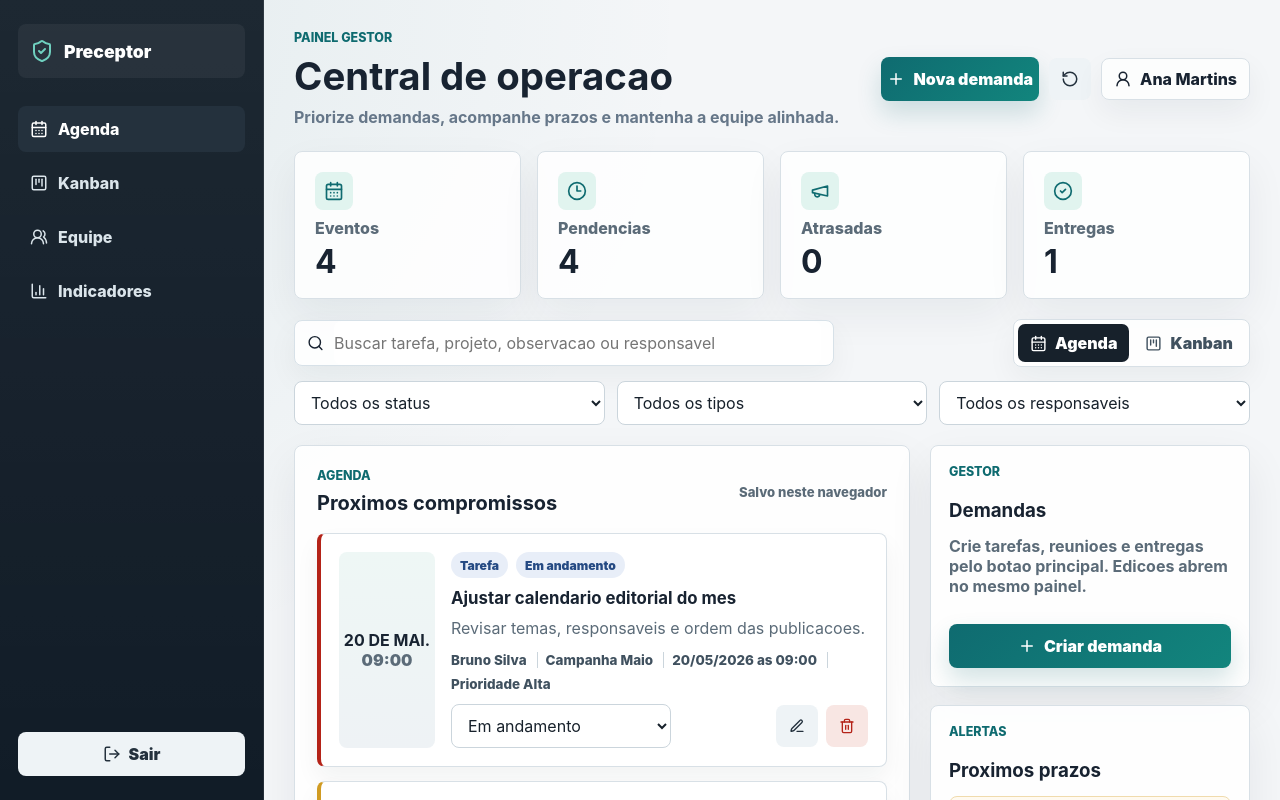
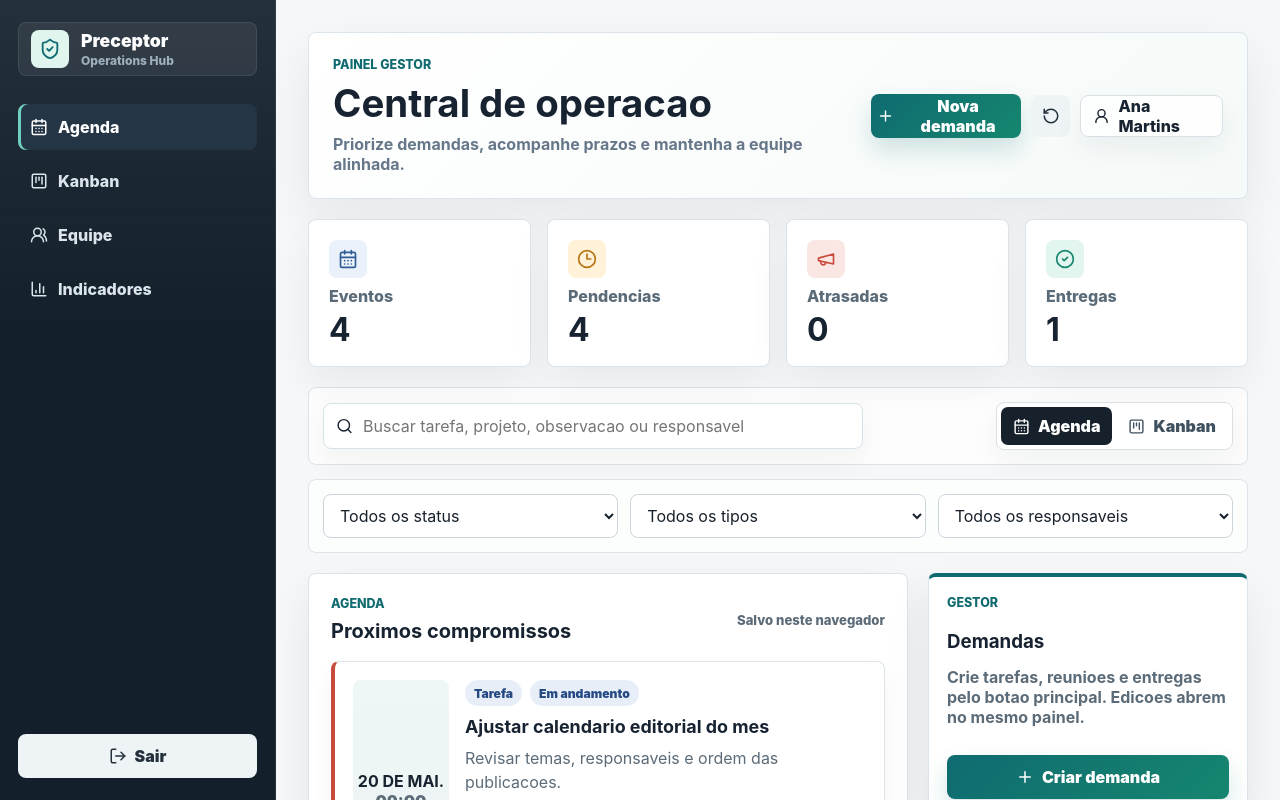
Before and after one commit to gabrielphillipy/Gereciamento-de-Tarefas-Preceptor, a React (Vite) app: page / in a window 1280 px wide. Both pictures are taken after a click on the button "Entrar". Shown: the top 800 px of the page. Built offline with nearby package versions, Linux system fonts and the light colour scheme.

Commit message:
Aprimora direcao visual da plataforma

```diff
--- a/src/main.tsx
+++ b/src/main.tsx
@@ -18,6 +18,7 @@ import {
   Trash2,
   UserRound,
   UsersRound,
+  X,
 } from "lucide-react";
 import "./styles.css";
 
@@ -257,6 +258,9 @@ function Login({ onLogin }: { onLogin: (user: User) => void }) {
         </div>
         <p className="eyebrow">Preceptor Tasks</p>
         <h1>Gestao de tarefas, agenda e entregas da equipe</h1>
+        <p className="login-copy">
+          Uma central para organizar demandas, compromissos e entregas sem perder o controle dos prazos.
+        </p>
         <form className="login-form" onSubmit={submit}>
           <label>
             Usuario
@@ -304,6 +308,11 @@ function Login({ onLogin }: { onLogin: (user: User) => void }) {
             <strong>Operacao</strong>
             <p>Criar, editar, excluir e filtrar demandas sem backend por enquanto.</p>
           </div>
+        </div>
+        <div className="preview-metrics">
+          <span>4 status de fluxo</span>
+          <span>3 areas de equipe</span>
+          <span>100% local</span>
         </div>
       </section>
     </main>
@@ -480,8 +489,13 @@ function Dashboard({
     <main className="app-shell">
       <aside className="sidebar">
         <div className="side-brand">
-          <ShieldCheck />
-          <span>Preceptor</span>
+          <div className="brand-icon">
+            <ShieldCheck size={22} />
+          </div>
+          <div>
+            <span>Preceptor</span>
+            <small>Operations Hub</small>
+          </div>
         </div>
         <nav>
           <button className={activeNav === "agenda" ? "active" : ""} onClick={() => navigate("agenda")}>
@@ -716,7 +730,7 @@ function Dashboard({
                   <h3>{editingId ? "Editar demanda" : "Planejar atividade"}</h3>
                 </div>
                 <button className="ghost-button icon-button" type="button" onClick={resetForm} title="Fechar">
-                  x
+                  <X size={18} />
                 </button>
               </div>
               <label>
--- a/src/styles.css
+++ b/src/styles.css
@@ -1,6 +1,16 @@
 :root {
+  --ink: #17212b;
+  --muted: #657487;
+  --line: #dbe4ea;
+  --panel: #ffffff;
+  --panel-soft: #f8fafb;
+  --teal: #0f6b70;
+  --green: #16866f;
+  --amber: #b87514;
+  --coral: #c64b3c;
+  --blue: #315d96;
   color: #182331;
-  background: #f4f6f8;
+  background: #f5f7f8;
   font-family:
     Inter, ui-sans-serif, system-ui, -apple-system, BlinkMacSystemFont, "Segoe UI",
     sans-serif;
@@ -17,9 +27,7 @@ body {
   margin: 0;
   min-width: 320px;
   min-height: 100vh;
-  background:
-    radial-gradient(circle at top left, rgba(15, 107, 112, 0.08), transparent 34%),
-    #f4f6f8;
+  background: #f5f7f8;
 }
 
 button,
@@ -36,35 +44,35 @@ button {
 .login-shell {
   min-height: 100vh;
   display: grid;
-  grid-template-columns: minmax(320px, 440px) 1fr;
-  background:
-    linear-gradient(120deg, rgba(16, 96, 110, 0.16), transparent 42%),
-    #eef2f5;
+  grid-template-columns: minmax(340px, 480px) 1fr;
+  background: linear-gradient(120deg, #f7f9fa 0%, #eef4f3 100%);
 }
 
 .login-panel {
   display: flex;
   flex-direction: column;
   justify-content: center;
-  padding: 48px;
-  background: #ffffff;
-  border-right: 1px solid #d8e0e6;
+  padding: 56px;
+  background: rgba(255, 255, 255, 0.92);
+  border-right: 1px solid var(--line);
+  box-shadow: 18px 0 60px rgba(23, 33, 43, 0.06);
 }
 
 .brand-mark {
-  width: 56px;
-  height: 56px;
+  width: 62px;
+  height: 62px;
   display: grid;
   place-items: center;
   border-radius: 8px;
-  background: #0f6b70;
+  background: linear-gradient(145deg, #0f6b70, #17384a);
   color: #ffffff;
   margin-bottom: 28px;
+  box-shadow: 0 18px 38px rgba(15, 107, 112, 0.26);
 }
 
 .eyebrow {
   margin: 0 0 8px;
-  color: #0f6b70;
+  color: var(--teal);
   font-size: 0.78rem;
   font-weight: 800;
   letter-spacing: 0;
@@ -83,7 +91,15 @@ h1 {
   font-size: clamp(2rem, 4vw, 3.5rem);
   line-height: 1;
   letter-spacing: 0;
-  margin-bottom: 32px;
+  margin-bottom: 16px;
+}
+
+.login-copy {
+  color: var(--muted);
+  font-size: 1rem;
+  font-weight: 700;
+  line-height: 1.55;
+  margin-bottom: 30px;
 }
 
 .login-form,
@@ -113,6 +129,12 @@ textarea {
   outline: none;
 }
 
+input:hover,
+select:hover,
+textarea:hover {
+  border-color: #aebfc9;
+}
+
 textarea {
   min-height: 92px;
   resize: vertical;
@@ -138,7 +160,7 @@ textarea:focus {
 }
 
 .primary-button {
-  background: linear-gradient(135deg, #0f6b70, #12857d);
+  background: linear-gradient(135deg, #0f6b70, #16866f);
   color: #ffffff;
   box-shadow: 0 12px 24px rgba(15, 107, 112, 0.18);
 }
@@ -180,6 +202,9 @@ textarea:focus {
   flex-direction: column;
   justify-content: center;
   padding: 6vw;
+  background:
+    linear-gradient(135deg, rgba(15, 107, 112, 0.12), rgba(198, 75, 60, 0.06)),
+    #eef4f3;
 }
 
 .preview-topline {
@@ -188,24 +213,28 @@ textarea:focus {
   align-items: center;
   width: fit-content;
   margin-bottom: 24px;
-  color: #0f6b70;
+  min-height: 36px;
+  padding: 0 12px;
+  border-radius: 999px;
+  background: rgba(255, 255, 255, 0.72);
+  color: var(--teal);
   font-weight: 900;
 }
 
 .preview-board {
   max-width: 760px;
   display: grid;
-  grid-template-columns: repeat(3, minmax(160px, 1fr));
+  grid-template-columns: repeat(3, minmax(180px, 1fr));
   gap: 16px;
 }
 
 .preview-board > div {
-  min-height: 180px;
-  padding: 22px;
+  min-height: 200px;
+  padding: 24px;
   border-radius: 8px;
-  background: #ffffff;
-  border: 1px solid #d8e0e6;
-  box-shadow: 0 18px 48px rgba(23, 33, 43, 0.08);
+  background: rgba(255, 255, 255, 0.84);
+  border: 1px solid rgba(255, 255, 255, 0.8);
+  box-shadow: 0 24px 54px rgba(23, 33, 43, 0.12);
 }
 
 .preview-board strong {
@@ -215,14 +244,32 @@ textarea:focus {
 }
 
 .preview-board p {
-  color: #5b6b78;
+  color: var(--muted);
   line-height: 1.55;
+}
+
+.preview-metrics {
+  max-width: 760px;
+  display: grid;
+  grid-template-columns: repeat(3, 1fr);
+  gap: 12px;
+  margin-top: 16px;
+}
+
+.preview-metrics span {
+  min-height: 48px;
+  display: grid;
+  place-items: center;
+  border-radius: 8px;
+  background: rgba(255, 255, 255, 0.76);
+  color: #344353;
+  font-weight: 900;
 }
 
 .app-shell {
   min-height: 100vh;
   display: grid;
-  grid-template-columns: 264px 1fr;
+  grid-template-columns: 276px 1fr;
   background: transparent;
 }
 
@@ -232,10 +279,10 @@ textarea:focus {
   height: 100vh;
   display: flex;
   flex-direction: column;
-  padding: 24px 18px;
+  padding: 22px 18px;
   background:
-    linear-gradient(180deg, rgba(255, 255, 255, 0.05), transparent),
-    #111c27;
+    linear-gradient(180deg, rgba(255, 255, 255, 0.07), transparent 42%),
+    #13202c;
   color: #ffffff;
   border-right: 1px solid rgba(255, 255, 255, 0.08);
 }
@@ -243,18 +290,33 @@ textarea:focus {
 .side-brand {
   display: flex;
   align-items: center;
-  gap: 10px;
+  gap: 12px;
   font-weight: 950;
   font-size: 1.1rem;
   min-height: 54px;
   padding: 0 12px;
   margin-bottom: 28px;
   border-radius: 8px;
-  background: rgba(255, 255, 255, 0.05);
+  background: rgba(255, 255, 255, 0.07);
+  border: 1px solid rgba(255, 255, 255, 0.08);
 }
 
-.side-brand svg {
-  color: #6fd0bf;
+.brand-icon {
+  width: 38px;
+  height: 38px;
+  display: grid;
+  place-items: center;
+  border-radius: 8px;
+  background: #dff5ee;
+  color: var(--teal);
+}
+
+.side-brand small {
+  display: block;
+  margin-top: 2px;
+  color: #9fb0bf;
+  font-size: 0.75rem;
+  font-weight: 800;
 }
 
 nav {
@@ -279,8 +341,12 @@ nav button {
 
 nav button.active,
 nav button:hover {
-  background: #24313d;
+  background: #243546;
   color: #ffffff;
+}
+
+nav button.active {
+  box-shadow: inset 3px 0 0 #6fd0bf;
 }
 
 .sidebar .ghost-button {
@@ -288,7 +354,7 @@ nav button:hover {
 }
 
 .workspace {
-  padding: 30px;
+  padding: 32px;
 }
 
 .topbar,
@@ -306,12 +372,19 @@ nav button:hover {
 .topbar {
   justify-content: space-between;
   gap: 16px;
-  margin-bottom: 24px;
+  margin-bottom: 20px;
+  padding: 24px;
+  border: 1px solid var(--line);
+  border-radius: 8px;
+  background:
+    linear-gradient(135deg, rgba(255, 255, 255, 0.96), rgba(244, 249, 248, 0.92)),
+    #ffffff;
+  box-shadow: 0 20px 48px rgba(23, 33, 43, 0.07);
 }
 
 .topbar h2 {
   margin: 0;
-  font-size: clamp(2rem, 3vw, 3rem);
+  font-size: clamp(2rem, 3vw, 2.8rem);
   letter-spacing: 0;
 }
 
@@ -359,9 +432,29 @@ nav button:hover {
   align-content: center;
   padding: 20px;
   border-radius: 8px;
-  background: rgba(255, 255, 255, 0.86);
-  border: 1px solid #d8e0e6;
+  background: var(--panel);
+  border: 1px solid var(--line);
   box-shadow: 0 16px 40px rgba(23, 33, 43, 0.06);
+}
+
+.metric-card:nth-child(1) .metric-icon {
+  background: #eaf1fb;
+  color: var(--blue);
+}
+
+.metric-card:nth-child(2) .metric-icon {
+  background: #fff2d8;
+  color: var(--amber);
+}
+
+.metric-card:nth-child(3) .metric-icon {
+  background: #fae7e3;
+  color: var(--coral);
+}
+
+.metric-card:nth-child(4) .metric-icon {
+  background: #e2f5ee;
+  color: var(--green);
 }
 
 .metric-icon {
@@ -371,7 +464,7 @@ nav button:hover {
   place-items: center;
   border-radius: 8px;
   background: #e1f4ef;
-  color: #0f6b70;
+  color: var(--teal);
 }
 
 .metric-icon svg {
@@ -393,6 +486,10 @@ nav button:hover {
   justify-content: space-between;
   gap: 14px;
   margin-bottom: 14px;
+  padding: 14px;
+  border: 1px solid var(--line);
+  border-radius: 8px;
+  background: rgba(255, 255, 255, 0.78);
 }
 
 .search-box {
@@ -446,6 +543,10 @@ nav button:hover {
   grid-template-columns: repeat(3, minmax(180px, 1fr));
   gap: 12px;
   margin-bottom: 20px;
+  padding: 14px;
+  border: 1px solid var(--line);
+  border-radius: 8px;
+  background: rgba(255, 255, 255, 0.72);
 }
 
 .main-grid {
@@ -459,9 +560,9 @@ nav button:hover {
 .create-form,
 .team-panel,
 .management-panel {
-  border: 1px solid #d8e0e6;
+  border: 1px solid var(--line);
   border-radius: 8px;
-  background: rgba(255, 255, 255, 0.9);
+  background: var(--panel);
   box-shadow: 0 18px 46px rgba(23, 33, 43, 0.07);
 }
 
@@ -518,7 +619,7 @@ nav button:hover {
   gap: 16px;
   padding: 18px;
   border-radius: 8px;
-  border: 1px solid #d8e0e6;
+  border: 1px solid var(--line);
   background: #ffffff;
   box-shadow: 0 12px 24px rgba(23, 33, 43, 0.05);
   transition:
@@ -539,15 +640,15 @@ nav button:hover {
 }
 
 .priority-alta {
-  border-left: 4px solid #b42318;
+  border-left: 4px solid var(--coral);
 }
 
 .priority-media {
-  border-left: 4px solid #d09b22;
+  border-left: 4px solid var(--amber);
 }
 
 .priority-baixa {
-  border-left: 4px solid #0f6b70;
+  border-left: 4px solid var(--green);
 }
 
 .card-date {
@@ -626,7 +727,8 @@ nav button:hover {
 
 .card-content h4 {
   margin-bottom: 8px;
-  font-size: 1.05rem;
+  font-size: 1.12rem;
+  line-height: 1.25;
 }
 
 .card-content p {
@@ -678,6 +780,7 @@ nav button:hover {
 
 .action-panel {
   align-content: start;
+  border-top: 4px solid var(--teal);
 }
 
 .action-panel .primary-button {
@@ -762,8 +865,8 @@ nav button:hover {
   gap: 12px;
   padding: 12px;
   border-radius: 8px;
-  background: #f3f6f8;
-  border: 1px solid #d8e0e6;
+  background: #f6f8f9;
+  border: 1px solid var(--line);
 }
 
 .kanban-heading {
@@ -807,7 +910,7 @@ nav button:hover {
 .person-card,
 .insight-card,
 .report-grid article {
-  border: 1px solid #d8e0e6;
+  border: 1px solid var(--line);
   border-radius: 8px;
   background: #ffffff;
   padding: 16px;
@@ -820,7 +923,7 @@ nav button:hover {
   z-index: 50;
   display: flex;
   justify-content: flex-end;
-  background: rgba(17, 28, 39, 0.38);
+  background: rgba(17, 28, 39, 0.44);
   backdrop-filter: blur(5px);
 }
 
```
